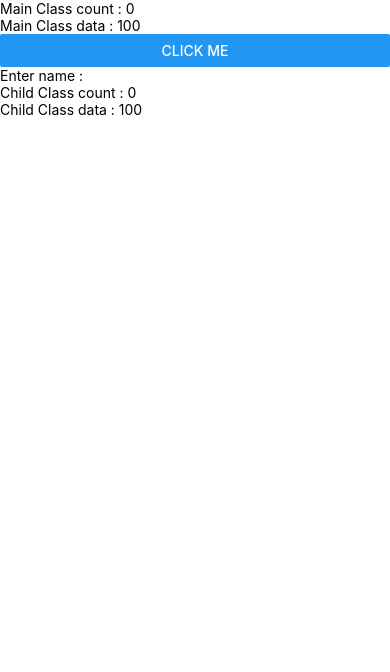
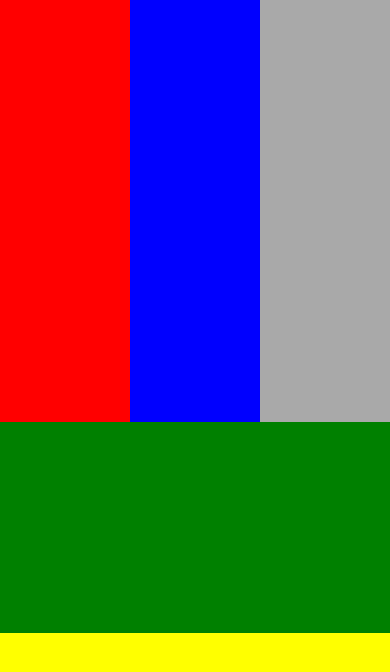
Before and after one commit to devam12/ProjectJS, a React Native app: screen / in a window 390 px wide. Shown: the top 672 px of the page. Built offline with nearby package versions, Linux system fonts and the light colour scheme.

Commit message:
Responsive flext color done

```diff
--- a/App.js
+++ b/App.js
@@ -1,43 +1,52 @@
-import React, { useEffect, useInsertionEffect, useLayoutEffect, useState } from 'react';
-import { Text, View, FlatList, Button, TextInput } from 'react-native';
+import React from 'react';
+import { StyleSheet, View } from 'react-native';
 
 const App = ()=>{
-  const[count,setCount] = useState(0);
-  const[data,setData] = useState(100);
-  const[show,setShow] = useState(true);
-
     return (
-      <View>
-        <Text>Main Class count : {count}</Text>
-        <Text>Main Class data : {data}</Text>
-        <Button title='Click me' onPress={()=>{setShow(!show)}} />
-        <TextInput placeholder='Enter name : ' onChangeText={(text)=>{setCount(text.length)}}></TextInput>
-        {
-          show ? <Second data={data} count={count}/> : null
-        }
+      <View style={styles.main}>
+        <View style={styles.box1}>
+          <View style={styles.innerbox1}></View>
+          <View style={styles.innerbox2}></View>
+          <View style={styles.innerbox3}></View>
+        </View>
+        <View style={styles.box2}></View>
+        <View style={styles.box3}></View>
       </View>
     )
 }
 
-const Second = (props)=>{
+const styles = StyleSheet.create({
+  main:{
+    flex:1,
+    backgroundColor:'black'
+  },
+  box1:{
+    flex:2,
+    backgroundColor:"red",
+    flexDirection : 'row'
+  },
+  box2:{
+    flex:1,
+    backgroundColor:"green"
+  },
+  box3:{
+    flex:1,
+    backgroundColor:"yellow"
+  },
+  innerbox1:{
+    flex:1,
+    backgroundColor : 'red'
+  },
+  innerbox2:{
+    flex:1,
+    backgroundColor : 'blue'
+  },
+  innerbox3:{
+    flex:1,
+    backgroundColor : 'darkgray'
+  }
+})
 
-  let count = props.count;
-  let data = props.data;
 
-  useEffect(()=>{
-    return ()=>{console.warn("child",count);}
-  },[count])
-
-  useEffect(()=>{
-    return ()=>{console.warn("child",data);}
-  },[data])
-
-    return (
-      <View>
-        <Text>Child Class count : {props.count}</Text>
-        <Text>Child Class data : {props.data}</Text>
-      </View>
-    )
-}
 
 export default App;
```
